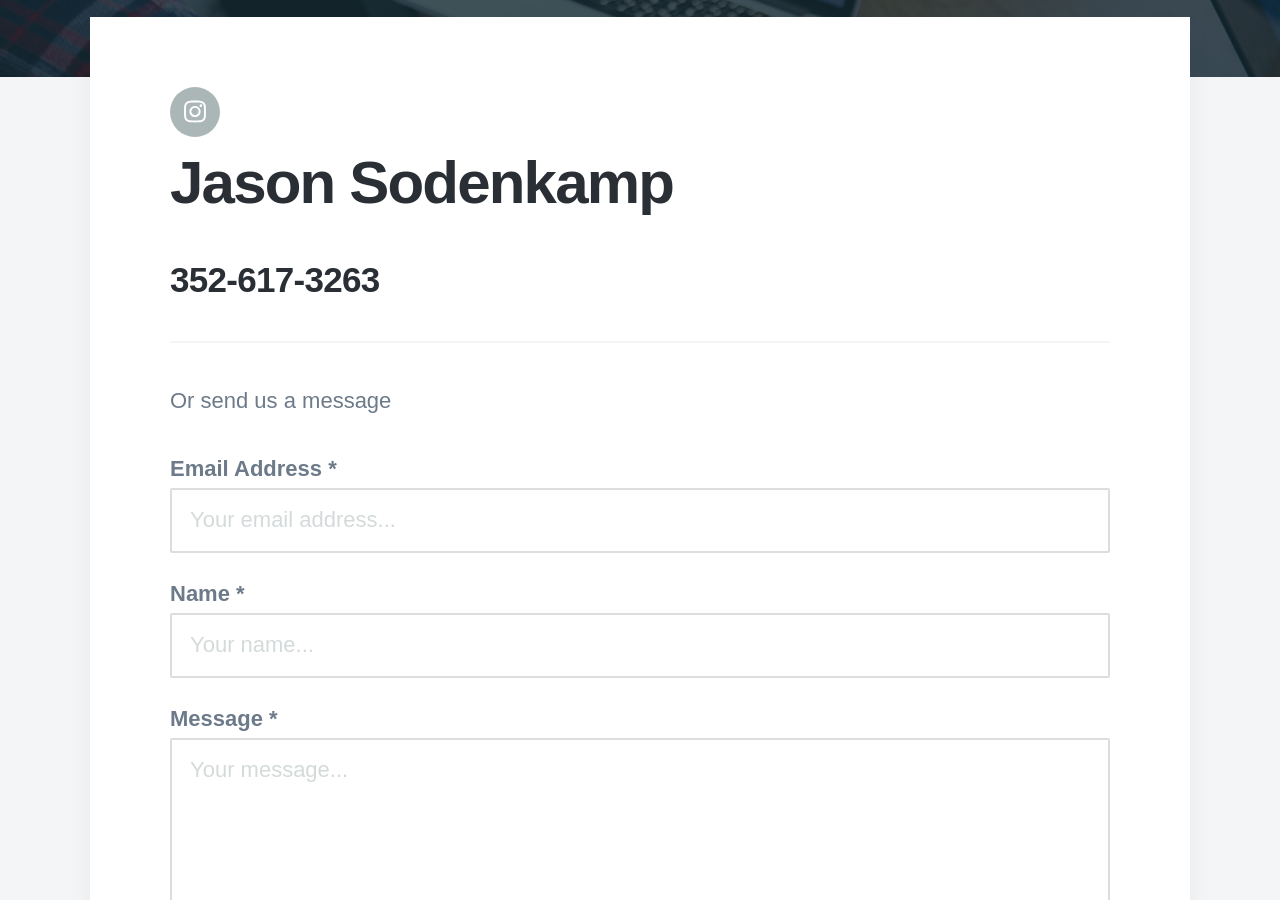
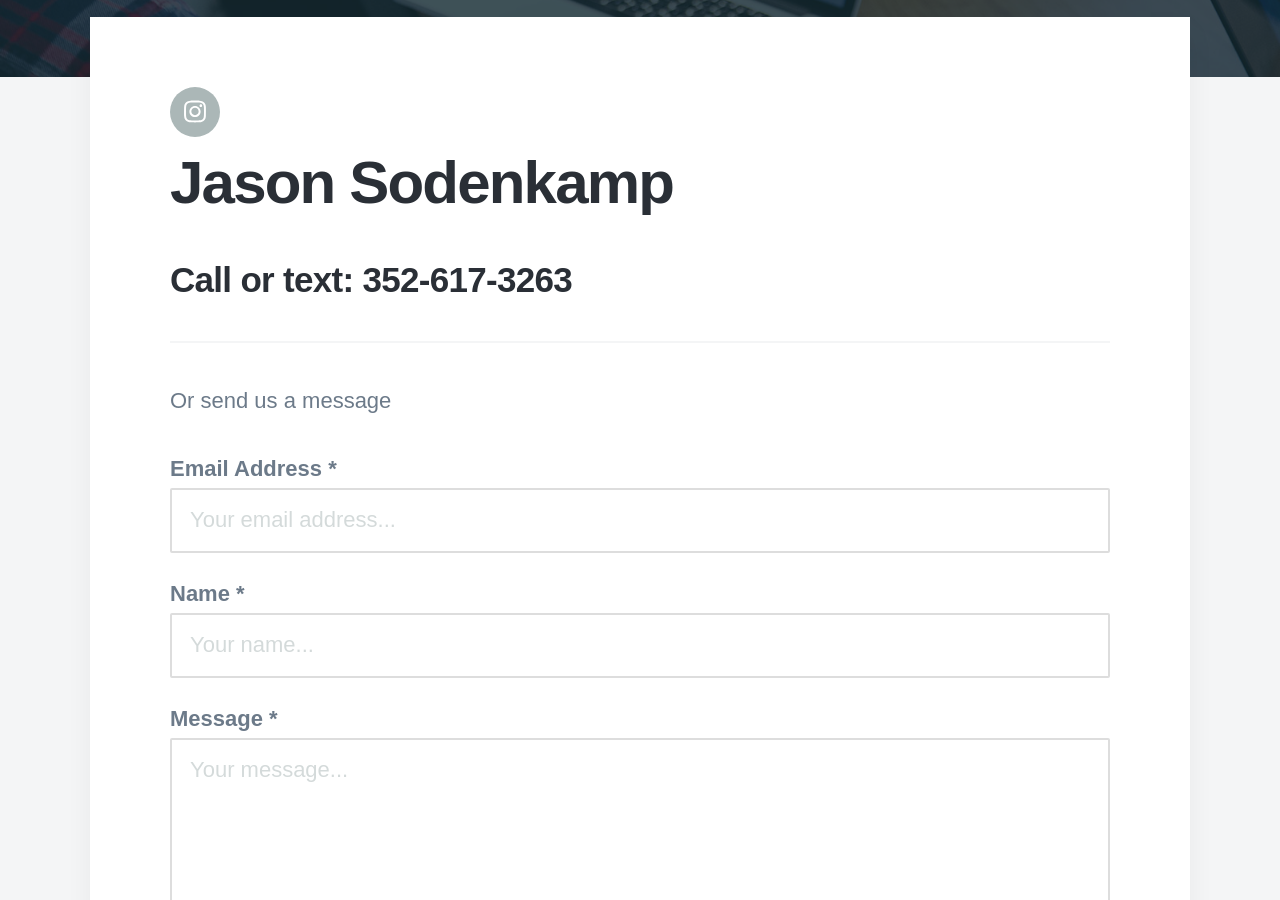
Before and after one commit to jcsodenkamp/jcsodenkamp.github.io, a Jekyll site: the page built from _pages/contact.md, in a window 1280 px wide and 900 px high, scrolled down 480 px. Built offline with Jekyll 4.4.1, drawn with Linux system fonts in a browser that asks for light colours; nearby versions of some CDN libraries; some web fonts are replaced.

Commit message:
Update contact.md

```diff
--- a/_pages/contact.md
+++ b/_pages/contact.md
@@ -7,7 +7,7 @@ featured_image: /images/demo/contact.jpg
 
 {% include socials.html %}
 <h1>Jason Sodenkamp</h1>
-<h2>352-617-3263</h2>
+<h2>Call or text: 352-617-3263</h2>
 
 ---
 
```
